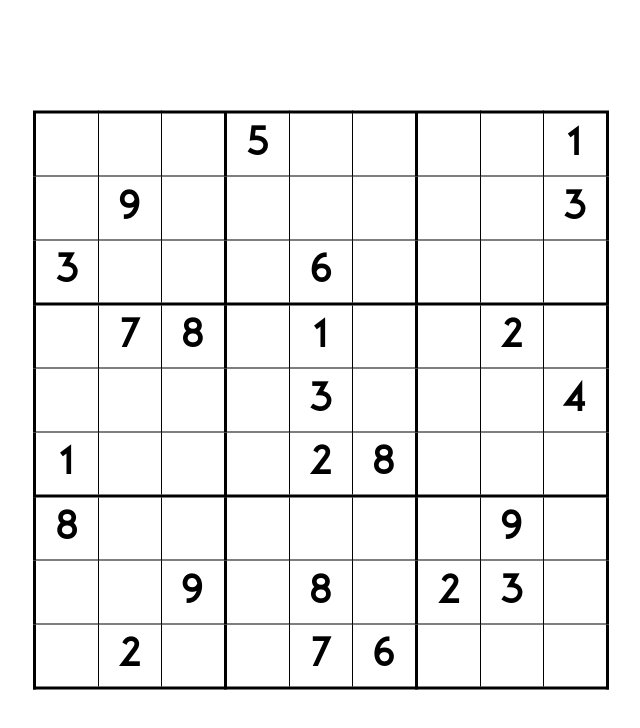
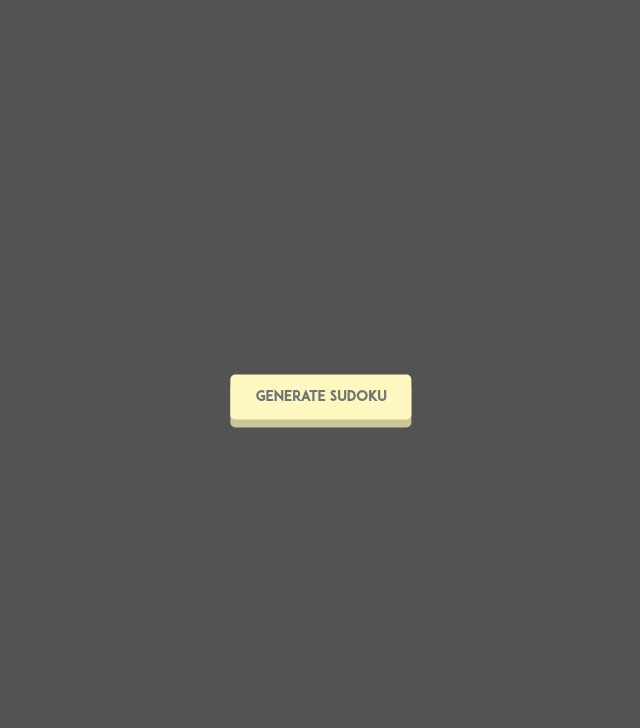
Before and after one commit to tsedan/sudoku, a React (Create React App) app: page / in a window 1280 px wide. Shown: the top 728 px of the page, without its empty margins (319-959 px from the left). Built offline with nearby package versions, Linux system fonts and the light colour scheme.

Commit message:
Sudoku Button and Styling

```diff
--- a/public/index.html
+++ b/public/index.html
@@ -7,7 +7,7 @@
       name="viewport"
       content="width=device-width, initial-scale=1, shrink-to-fit=no"
     />
-    <meta name="theme-color" content="#000000" />
+    <meta name="theme-color" content="#535353" />
     <!--
       manifest.json provides metadata used when your web app is added to the
       homescreen on Android. See https://developers.google.com/web/fundamentals/web-app-manifest/
@@ -22,7 +22,7 @@
       work correctly both with client-side routing and a non-root public URL.
       Learn how to configure a non-root public URL by running `npm run build`.
     -->
-    <title>React App</title>
+    <title>Sudoku</title>
   </head>
   <body>
     <noscript>You need to enable JavaScript to run this app.</noscript>
--- a/src/App.css
+++ b/src/App.css
@@ -4,6 +4,7 @@ html, body {
   padding: 0;
   margin: 0;
   overflow: hidden;
+  background-color: #535353;
 }
 
 table {
@@ -16,6 +17,7 @@ table {
   transform: translate(-50%,-50%);
   text-align: center;
   font-size: 30px;
+  color: #EEEEEE;
 }
 
 tr {
@@ -33,13 +35,62 @@ td {
 
 td:first-child {
   border-left: solid;
+  border-left-width: thick;
 }
 td:nth-child(3n) {
   border-right: solid;
+  border-right-width: thick;
 }
 tr:first-child {
   border-top: solid;
+  border-top-width: thick;
 }
 tr:nth-child(3n) td {
   border-bottom: solid;
+  border-bottom-width: thick;
 }
+
+button {
+  padding: 0;
+  border: none;
+  font: inherit;
+  color: inherit;
+  background-color: transparent;
+  cursor: pointer;
+}
+
+.GenerateButton {
+  position: absolute;
+  left: 50%;
+  top: 50%;
+  transform: translate(-50%,-50%);
+}
+
+.btn {
+  padding: 0px 25px;
+  margin-top: -3px;
+  font-weight: 600;
+  font-size: 14px;
+  text-align: center;
+  line-height: 45px;
+  font-family: "AdamCGPro";
+  color: #737373;
+  border-radius: 5px;
+  transition: all 0.2s;
+  box-shadow: 0px 8px 0px 0px #CCC599; /* CCC599 A66615 */
+  background: #FFF7C0; /* FFF7C0 FFAA40 */
+}
+
+.btn:hover {
+  margin-top: 0px;
+  box-shadow: 0px 5px 0px 0px #CCC599;
+}
+
+.btn:active {
+  margin-top: 5px;
+  box-shadow: 0px 0px 0px 0px #CCC599;
+}
+
+.btn:focus {
+  outline: none;
+}
--- a/src/App.js
+++ b/src/App.js
@@ -4,10 +4,6 @@ import './App.css';
 class App extends Component {
   state = {
     sudoku: null
-  }
-
-  componentDidMount() {
-    this.setState({ sudoku: unsolve(scrambleSudoku()) });
   }
 
   render() {
@@ -40,7 +36,9 @@ class App extends Component {
       }
       return <table><tbody>{final}</tbody></table>;
     } else {
-      return <p>Generating</p>;
+      return <button className="btn GenerateButton" onClick={() => {
+        this.setState({ sudoku: unsolve(scrambleSudoku()) });
+      }}>Generate Sudoku</button>;
     }
   }
 
```
